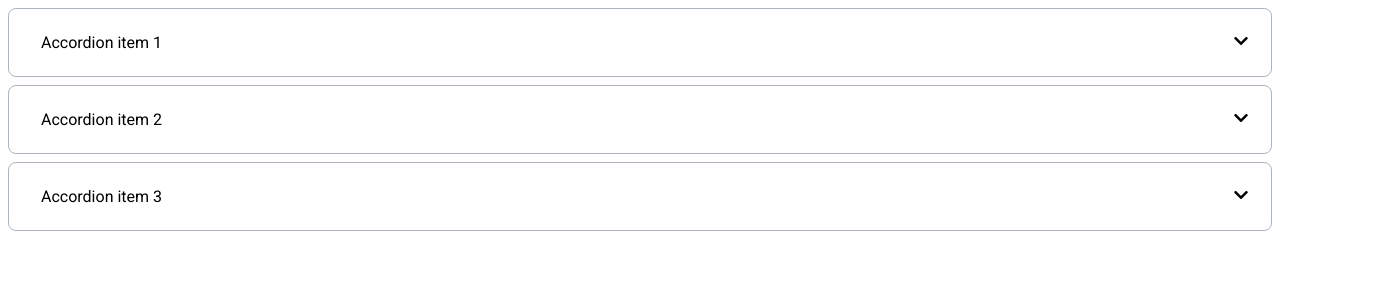
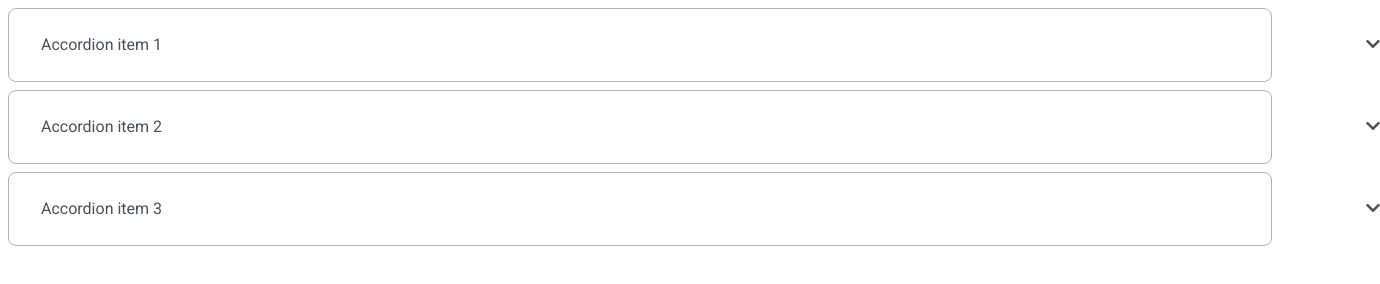
Before and after one commit to js-tasks-ru/htmlcss-20230411_eugenia-surago, a website: page 03-lection1/02-accordion/index.html in a window 1280 px wide. Shown: the whole page, 1380 px wide, since content can reach past the window. Drawn offline with Linux system fonts and the light colour scheme.

Commit message:
fix comments

```diff
--- a/03-lection1/02-accordion/accordion.css
+++ b/03-lection1/02-accordion/accordion.css
@@ -5,6 +5,13 @@
     border-radius: 8px;
     box-sizing: border-box;
     margin-bottom: 8px;
+
+    font-family: 'Inter';
+    font-style: normal;
+    font-weight: 400;
+    font-size: 16px;
+    line-height: 24px; /* or 150% */
+    color: #495057;
 }
 
 .acc__details:last-child {
@@ -18,6 +25,7 @@
 
 .acc__title {
     display: block;
+    position: relative;
     padding: 24px 32px 24px 32px;
 }
 
@@ -27,6 +35,6 @@
 }
 
 .acc__arrow {
-    right: 32px;
-    position: absolute;
+    left:   1200px;
+    position: relative;
 }
```
